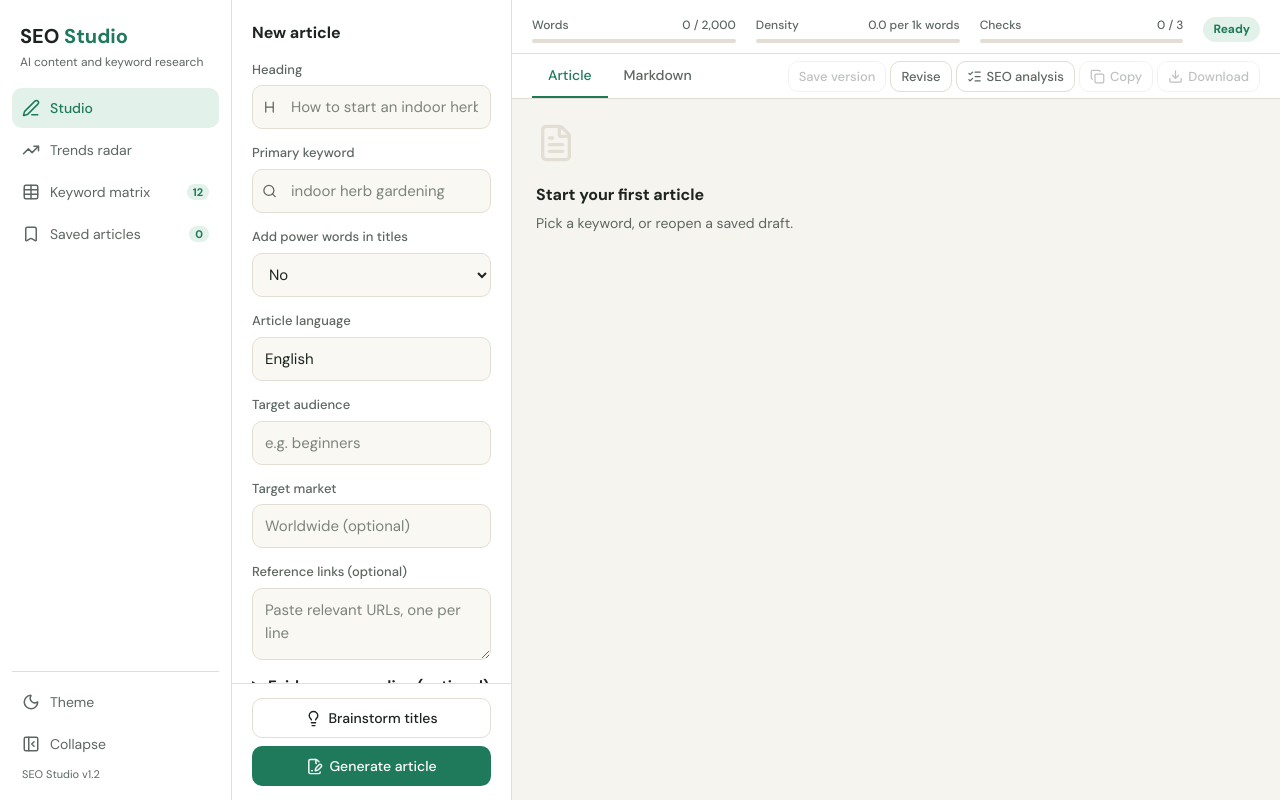
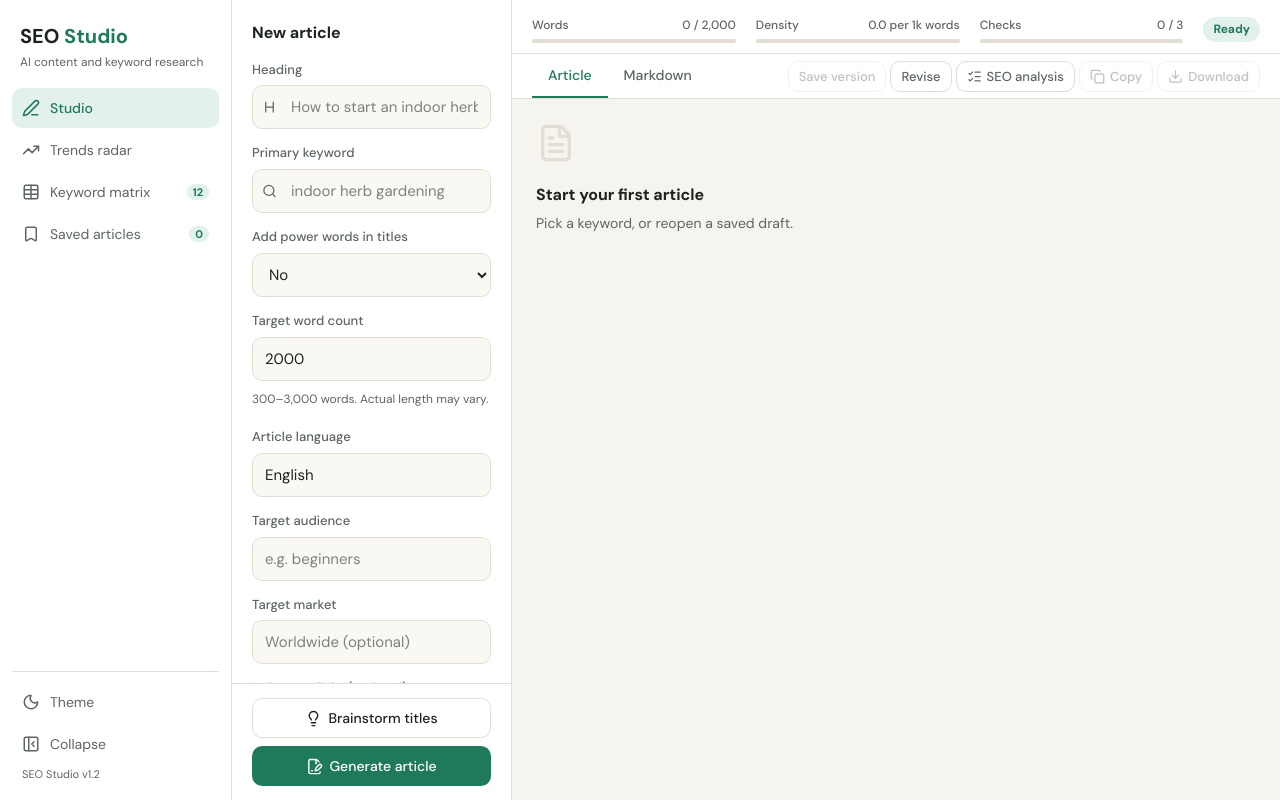
Before and after one commit to AbdulRafay5/SEO-Agent, a Flask app: page / in a window 1280 px wide. Run offline with Flask 3, Linux system fonts and the light colour scheme; some libraries are stand-ins or nearby versions.

Commit message:
Add custom article word count

```diff
--- a/app.py
+++ b/app.py
@@ -740,7 +740,8 @@ def ensure_h1_title(body, chosen_title=None):
     return f"# {final_title}\n\n{introduction}" if introduction else f"# {final_title}"
 
 
-def build_prompt(chosen_keyword, chosen_title=None, blog_purpose="", audience_questions="", blog_tone="professional", secondary_keywords=None, language="English", audience="", market="", links=""):
+def build_prompt(chosen_keyword, chosen_title=None, blog_purpose="", audience_questions="", blog_tone="professional", secondary_keywords=None, language="English", audience="", market="", links="", target_words=None):
+    target_words = MIN_WORD_COUNT if target_words is None else target_words
     secondary = "\n".join(f'- {item["keyword"]}: approximately {item["count"]} mentions when natural' for item in (secondary_keywords or []))
     return f"""You are a senior editorial SEO writer. Write one useful, accurate, publication-ready Markdown article.
 
@@ -767,7 +768,7 @@ CONTENT STRUCTURE
 - When cost, eligibility, regulations or penalties matter, explain the relevant factors and identify claims requiring verification. Do not invent specific values or rules.
 - Include four to six relevant FAQs with complete answers where the topic benefits from them. Avoid repeating earlier sections.
 - End with a useful conclusion and a practical next step, without forced promotion.
-- Aim for {MIN_WORD_COUNT} words when the subject warrants it. Prefer substantive detail over repetition or filler.
+- Aim for approximately {target_words} words, including headings and any FAQs. Adapt the number and length of sections to this budget; omit optional sections if needed. Prefer substantive detail over repetition or filler.
 
 KEYWORDS AND STYLE
 - Treat the primary keyword as a natural phrase; every occurrence must be grammatically complete and appropriate to its context.
@@ -1702,6 +1703,10 @@ def api_generate():
     keyword = data.get("primary_keyword", "").strip()
     if not keyword:
         return jsonify({"error": "Enter a topic or keyword."}), 400
+    target_words = data.get("target_words", MIN_WORD_COUNT)
+    if type(target_words) is not int or not 300 <= target_words <= 3000:
+        return jsonify({"error": "Target word count must be a whole number between 300 and 3000."}), 400
+    data["target_words"] = target_words
     chosen_title = data.get("title", "").strip() or None
     blog_purpose = data.get("purpose", "")
     audience_questions = data.get("questions", "")
@@ -1761,12 +1766,13 @@ def _generate_article(data, keyword, chosen_title, blog_purpose, audience_questi
         return jsonify({"error": f"Please wait {wait_left} more seconds before generating another blog."}), 429
 
     try:
-        prompt = build_prompt(keyword, chosen_title, blog_purpose, audience_questions, blog_tone, secondary_keywords, data.get("language") or "English", data.get("audience", ""), data.get("market", ""), data.get("links", ""))
+        prompt = build_prompt(keyword, chosen_title, blog_purpose, audience_questions, blog_tone, secondary_keywords, data.get("language") or "English", data.get("audience", ""), data.get("market", ""), data.get("links", ""), target_words=data.get("target_words", MIN_WORD_COUNT))
         evidence, evidence_method = select_evidence(" ".join([keyword, chosen_title or "", audience_questions]), data.get("evidence_sources", []), data.get("evidence_mode", "lexical"))
         prompt += evidence_prompt(evidence)
         # Length is an editorial target, not a mandatory retry condition.
         # A shorter complete answer is preferable to repeated, quota-heavy requests.
-        raw_text = generate_ai_text(prompt, max_tokens=4000)
+        target_words = data.get("target_words", MIN_WORD_COUNT)
+        raw_text = generate_ai_text(prompt, max_tokens=min(8000, max(2000, target_words * 2 + 1000)))
         if not raw_text or not raw_text.strip():
             raise RuntimeError("AI provider returned an empty article.")
 
@@ -1832,6 +1838,7 @@ def _generate_article(data, keyword, chosen_title, blog_purpose, audience_questi
             "meta_description": meta_description,
             "content": body,
             "word_count": word_count,
+            "target_words": target_words,
             "keyword_count": keyword_count,
             "evidence": evidence_result,
             "storage": storage,
--- a/templates/index.html
+++ b/templates/index.html
@@ -656,6 +656,7 @@ select.field-input{padding-left:12px;cursor:pointer}
             </select>
           </div>
 
+          <div class="field"><label for="article-word-count" class="field-label">Target word count</label><input id="article-word-count" type="number" min="300" max="3000" step="1" value="2000" class="field-input no-icon" aria-describedby="article-word-count-hint"><p id="article-word-count-hint" style="font-size:12px;color:var(--muted);margin:4px 0">300–3,000 words. Actual length may vary.</p></div>
           <div class="field"><label for="article-language" class="field-label">Article language</label><input id="article-language" class="field-input no-icon" value="English" placeholder="e.g. Spanish"></div>
           <div class="field"><label for="article-audience" class="field-label">Target audience</label><input id="article-audience" class="field-input no-icon" placeholder="e.g. beginners"></div>
           <div class="field"><label for="article-market" class="field-label">Target market</label><input id="article-market" class="field-input no-icon" placeholder="Worldwide (optional)"></div>
@@ -1678,6 +1679,8 @@ function clearTitleSelection(){
 
 /* ─── GENERATE ARTICLE ─── */
 async function generateArticle(){
+  const targetWords=Number(document.getElementById('article-word-count').value);
+  if(!Number.isInteger(targetWords)||targetWords<300||targetWords>3000){showToast('Choose a whole number from 300 to 3000 words','warning');return;}
   const kw=document.getElementById('target-keyword').value.trim();
   if(!kw){showToast('Enter a primary keyword first','warning');return;}
   const genBtn=document.getElementById('generate-btn');
@@ -1704,6 +1707,7 @@ async function generateArticle(){
   if(purpose)params.set('purpose',purpose);
   if(tone)params.set('tone',tone);
   const payload=Object.fromEntries(params);
+  payload.target_words=targetWords;
   payload.secondary_keywords=sec;
   payload.evidence_sources=readEvidenceSources();
   payload.evidence_mode=document.getElementById("evidence-mode").value;
```
Also changed, not shown: tests/test_generation_reliability.py (+19 -0 lines), README.md.
